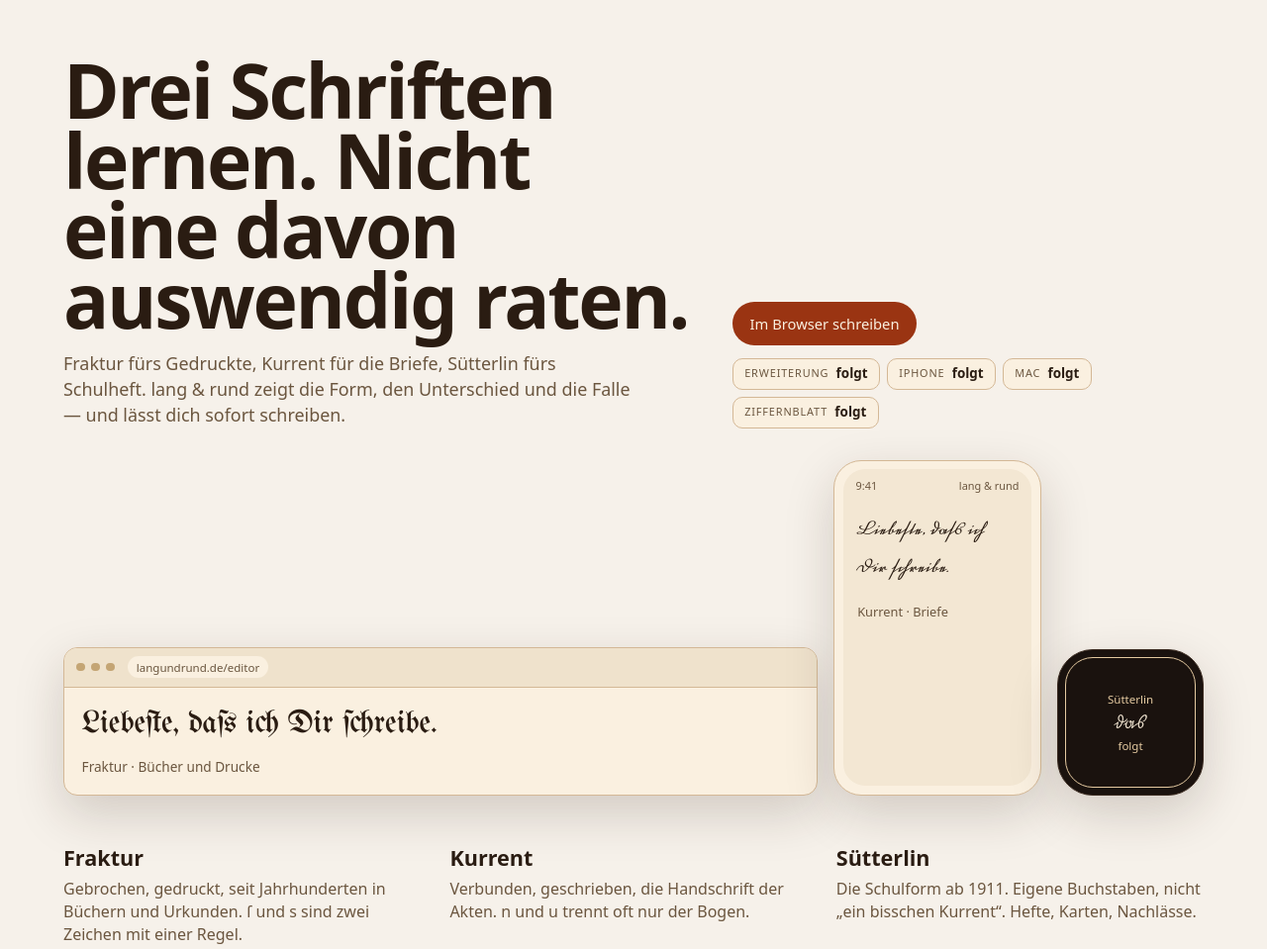
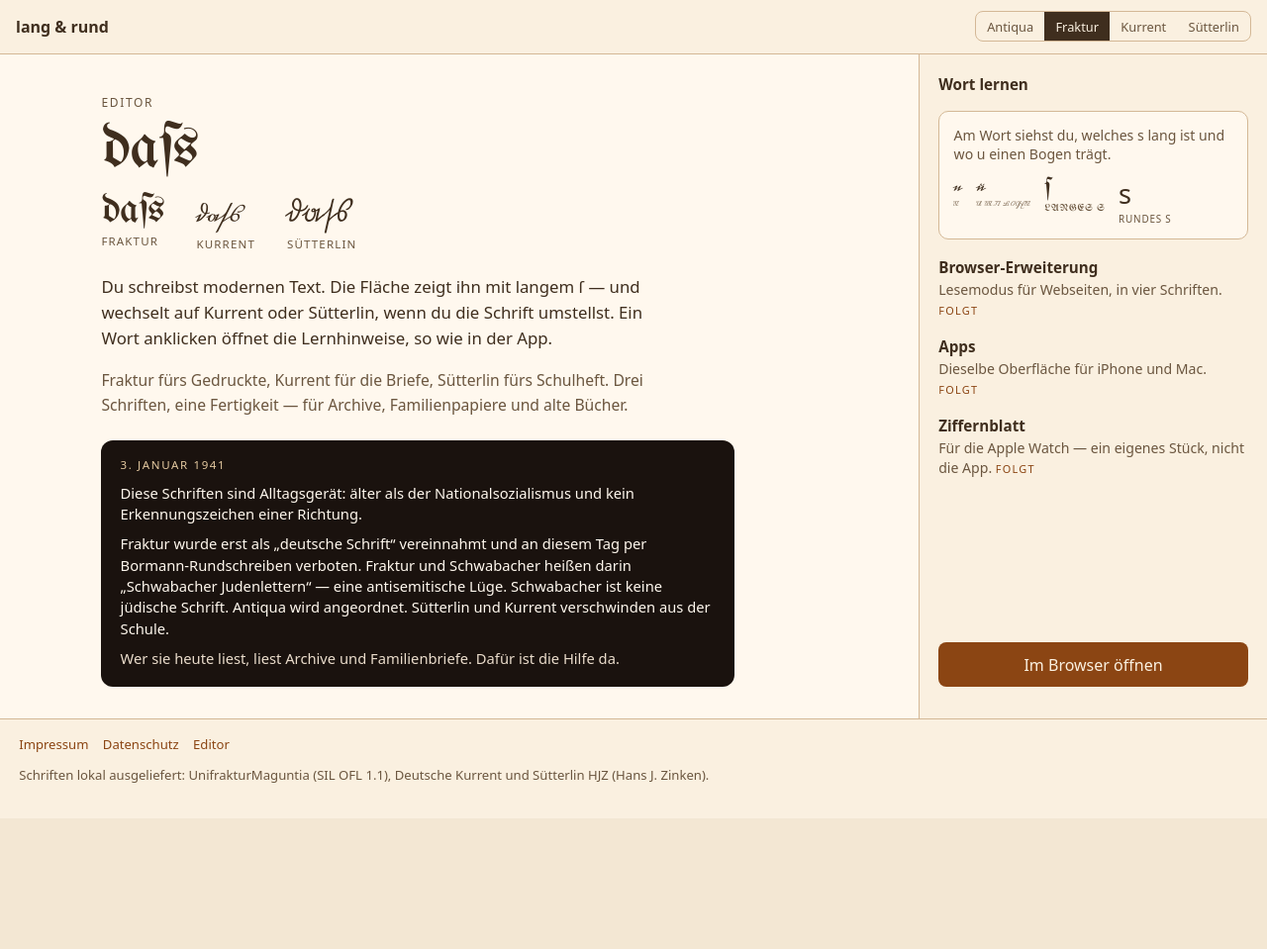
Before and after one commit to MarkusGerke/lang-und-rund, a browser extension: page site/index.html in a window 1280 px wide. Shown: the top 959 px of the page at 99% size. After the commit the page ends 827 px from the top, so only its background shows below. Drawn offline with Linux system fonts and the light colour scheme.

Commit message:
Startseite: Werkbank statt Bühne (v1.9.1).
Co-authored-by: Cursor <cursoragent@cursor.com>

```diff
--- a/package.json
+++ b/package.json
@@ -1,7 +1,7 @@
 {
   "name": "langs-monorepo",
   "private": true,
-  "version": "1.9.0",
+  "version": "1.9.1",
   "description": "lang & rund – historisches langes/rundes s (Editor + Browser-Erweiterung)",
   "scripts": {
     "build": "pnpm -r run build",
--- a/packages/extension/manifest.chrome.json
+++ b/packages/extension/manifest.chrome.json
@@ -2,7 +2,7 @@
   "manifest_version": 3,
   "name": "lang & rund",
   "short_name": "lang & rund",
-  "version": "1.9.0",
+  "version": "1.9.1",
   "description": "Liest Webseiten im Lesemodus mit historischem langem ſ und rundem s.",
   "icons": {
     "16": "icons/icon-16.png",
--- a/packages/extension/manifest.firefox.json
+++ b/packages/extension/manifest.firefox.json
@@ -2,7 +2,7 @@
   "manifest_version": 3,
   "name": "lang & rund",
   "short_name": "lang & rund",
-  "version": "1.9.0",
+  "version": "1.9.1",
   "description": "Liest Webseiten im Lesemodus mit historischem langem ſ und rundem s.",
   "browser_specific_settings": {
     "gecko": {
--- a/packages/extension/package.json
+++ b/packages/extension/package.json
@@ -1,6 +1,6 @@
 {
   "name": "@langs/extension",
-  "version": "1.9.0",
+  "version": "1.9.1",
   "private": true,
   "type": "module",
   "scripts": {
--- a/packages/extension/src/shared/links.ts
+++ b/packages/extension/src/shared/links.ts
@@ -3,7 +3,7 @@ export const BRAND_NAME = 'lang & rund';
 export const BRAND_NAME_SHORT = 'lang & rund';
 
 /** App-Version (mit Manifest abgleichen). */
-export const APP_VERSION = '1.9.0';
+export const APP_VERSION = '1.9.1';
 
 /** macOS/iOS-Host: Fenstertitel ohne Artikel. */
 export const WINDOW_TITLE_CLAIM =
--- a/site/index.html
+++ b/site/index.html
@@ -25,296 +25,250 @@
         font-display: swap;
       }
       :root {
-        --night: #1a120e;
-        --cream: #f3e7d3;
-        --paper: #faf0e0;
-        --ink: #2a1c12;
+        --bg: #f3e7d3;
+        --surface: #faf0e0;
+        --ink: #3f2e1e;
         --muted: #6b563f;
         --line: #d4b896;
-        --accent: #9a3412;
+        --accent: #8b4513;
+        --paper: #fff8ee;
+        --night: #1a120e;
         --gold: #e4c9a0;
       }
       * { box-sizing: border-box; }
-      html, body { margin: 0; background: #f6f1ea; color: var(--ink); }
-      body { font-family: system-ui, -apple-system, sans-serif; }
+      html, body { margin: 0; background: var(--bg); color: var(--ink); }
+      body {
+        font-family: system-ui, -apple-system, sans-serif;
+        min-height: 100vh;
+        display: flex;
+        flex-direction: column;
+      }
       a { color: inherit; }
       .fraktur { font-family: "UnifrakturMaguntia", Georgia, serif; }
       .kurrent { font-family: "LangsKurrent", cursive; }
       .suetterlin { font-family: "LangsSuetterlin", cursive; }
-      .go {
-        display: inline-block;
-        padding: 0.75rem 1.1rem;
-        border-radius: 999px;
-        background: var(--accent);
-        color: var(--paper);
-        text-decoration: none;
-        font-size: 0.92rem;
-      }
-      .go:hover { opacity: 0.92; }
-      .badges { display: flex; flex-wrap: wrap; gap: 0.45rem; }
-      .badge {
-        display: inline-flex;
-        align-items: center;
-        gap: 0.45rem;
-        padding: 0.45rem 0.7rem;
-        border-radius: 10px;
-        border: 1px solid var(--line);
-        background: var(--paper);
-        font-size: 0.78rem;
-        line-height: 1.15;
-      }
-      .badge b { display: block; font-size: 0.84rem; }
-      .badge span {
-        color: var(--muted);
-        font-size: 0.68rem;
-        letter-spacing: 0.08em;
-        text-transform: uppercase;
-      }
-      .browser, .phone, .watch {
-        background: var(--paper);
-        color: var(--ink);
-        box-shadow: 0 18px 50px rgba(42, 28, 18, 0.18);
-      }
-      .browser { border-radius: 14px; overflow: hidden; border: 1px solid var(--line); }
-      .browser-bar {
+
+      .bar {
         display: flex;
         align-items: center;
-        gap: 0.4rem;
-        padding: 0.55rem 0.75rem;
-        background: #efe2cc;
+        justify-content: space-between;
+        gap: 1rem;
+        padding: 0.7rem 1rem;
+        background: var(--surface);
         border-bottom: 1px solid var(--line);
       }
-      .dot { width: 0.55rem; height: 0.55rem; border-radius: 50%; background: #c4a574; }
-      .url {
-        margin-left: 0.4rem;
-        padding: 0.2rem 0.55rem;
-        border-radius: 999px;
-        background: var(--paper);
-        font-size: 0.72rem;
+      .brand { margin: 0; font-weight: 600; }
+      .modes {
+        display: flex;
+        border: 1px solid var(--line);
+        border-radius: 8px;
+        overflow: hidden;
+      }
+      .modes span {
+        padding: 0.35rem 0.7rem;
+        font-size: 0.8rem;
         color: var(--muted);
       }
-      .screen { padding: 1rem 1.1rem 1.2rem; }
-      .phone {
-        width: 210px;
-        border-radius: 28px;
-        padding: 0.55rem;
-        border: 1px solid var(--line);
+      .modes span.on {
+        background: var(--ink);
+        color: var(--surface);
       }
-      .phone-screen {
-        border-radius: 22px;
-        overflow: hidden;
-        background: var(--cream);
-        min-height: 320px;
+
+      .body {
+        flex: 1;
+        display: grid;
+        grid-template-columns: 1fr min(22rem, 34vw);
+        min-height: 0;
       }
-      .phone-top {
-        display: flex;
-        justify-content: space-between;
-        padding: 0.55rem 0.8rem 0.2rem;
-        font-size: 0.68rem;
+      .sheet {
+        padding: 2.5rem 8vw 2rem;
+        background: var(--paper);
+      }
+      .kicker {
+        margin: 0 0 0.4rem;
+        font-size: 0.75rem;
+        letter-spacing: 0.14em;
+        text-transform: uppercase;
         color: var(--muted);
       }
-      .watch {
-        width: 148px;
-        height: 148px;
-        border-radius: 36px;
-        padding: 0.45rem;
+      .sheet h1 {
+        margin: 0 0 0.35rem;
+        font-size: clamp(2.4rem, 5vw, 4rem);
+        font-weight: 400;
+        line-height: 1.05;
+      }
+      .sample-row {
+        display: flex;
+        flex-wrap: wrap;
+        gap: 1.25rem 2rem;
+        margin: 0 0 1.4rem;
+        align-items: baseline;
+      }
+      .sample-row figure { margin: 0; }
+      .sample-row figcaption {
+        margin-top: 0.15rem;
+        font-size: 0.72rem;
+        letter-spacing: 0.1em;
+        text-transform: uppercase;
+        color: var(--muted);
+      }
+      .sample-row .kurrent,
+      .sample-row .suetterlin {
+        font-size: clamp(1.6rem, 3vw, 2.4rem);
+      }
+      .prose {
+        margin: 0 0 1.1rem;
+        max-width: 36rem;
+        font-size: 1.05rem;
+        line-height: 1.55;
+      }
+      .prose.muted { color: var(--muted); font-size: 0.98rem; }
+
+      .history {
+        margin: 1.5rem 0 0;
+        padding: 1.1rem 1.2rem;
+        max-width: 40rem;
         background: var(--night);
-        color: var(--cream);
-        border: 1px solid #3a2a20;
+        color: var(--paper);
+        border-radius: 12px;
       }
-      .watch-face {
-        height: 100%;
-        border-radius: 28px;
-        border: 1px solid var(--gold);
+      .history .when {
+        margin: 0 0 0.55rem;
+        font-size: 0.72rem;
+        letter-spacing: 0.14em;
+        text-transform: uppercase;
+        color: var(--gold);
+      }
+      .history p {
+        margin: 0 0 0.55rem;
+        font-size: 0.92rem;
+        line-height: 1.45;
+      }
+      .history p:last-child { margin: 0; color: #eadccb; }
+
+      .drawer {
+        background: var(--surface);
+        border-left: 1px solid var(--line);
+        padding: 1.25rem 1.2rem 2rem;
         display: flex;
         flex-direction: column;
-        align-items: center;
-        justify-content: center;
-        gap: 0.2rem;
+        gap: 1.1rem;
       }
-      .watch-face em {
-        font-style: normal;
-        font-size: 0.72rem;
-        color: var(--gold);
+      .drawer h2 { margin: 0; font-size: 0.95rem; }
+      .learn {
+        padding: 0.85rem 0.9rem;
+        background: var(--paper);
+        border: 1px solid var(--line);
+        border-radius: 10px;
       }
-
-      .page { padding-bottom: 2rem; }
-      .top {
-        display: grid;
-        grid-template-columns: 1.15fr 0.85fr;
-        gap: 2rem;
-        padding: 7vh 5vw 2rem;
-        align-items: end;
+      .learn p { margin: 0; font-size: 0.88rem; line-height: 1.4; color: var(--muted); }
+      .glyphs {
+        display: flex;
+        gap: 0.85rem;
+        margin-top: 0.65rem;
+        font-size: 1.7rem;
       }
-      .top h1 {
-        margin: 0;
-        font-size: clamp(3.2rem, 6vw, 5.4rem);
-        line-height: 0.92;
-        letter-spacing: -0.03em;
-      }
-      .lead {
-        margin: 1rem 0 0;
-        max-width: 36rem;
-        font-size: 1.12rem;
-        line-height: 1.45;
-        color: var(--muted);
-      }
-      .stage {
-        display: grid;
-        grid-template-columns: 1.4fr 210px 148px;
-        gap: 1rem;
-        align-items: end;
-        padding: 0 5vw 2rem;
-      }
-      .scripts {
-        display: grid;
-        grid-template-columns: 1fr 1fr 1fr;
-        gap: 1.2rem;
-        padding: 1rem 5vw 3rem;
-      }
-      .scripts h2 { margin: 0 0 0.35rem; font-size: 1.35rem; }
-      .scripts p { margin: 0; color: var(--muted); line-height: 1.45; }
-      .history {
-        margin: 0 5vw;
-        display: grid;
-        grid-template-columns: auto 1fr;
-        gap: 1.5rem;
-        align-items: center;
-        padding: 1.4rem 1.5rem;
-        background: var(--night);
-        color: var(--cream);
-        border-radius: 18px;
-      }
-      .history .date {
-        font-size: clamp(2.4rem, 5vw, 3.6rem);
-        line-height: 0.9;
-        color: var(--gold);
-      }
-      .history p { margin: 0 0 0.55rem; line-height: 1.45; }
-      .history p:last-child { margin: 0; color: #eadccb; }
-      .split {
-        display: grid;
-        grid-template-columns: 1fr 1fr;
-        gap: 2rem;
-        padding: 3rem 5vw 0;
-      }
-      .split h2 { margin: 0 0 0.4rem; font-size: 2rem; }
-      .glyph-row {
-        display: flex;
-        gap: 1rem;
-        margin-top: 0.8rem;
-        font-size: 2.6rem;
-      }
-      .glyph-row span {
+      .glyphs span {
         display: block;
-        font-size: 0.7rem;
+        font-size: 0.62rem;
         letter-spacing: 0.08em;
         text-transform: uppercase;
         color: var(--muted);
       }
+      .offer strong { display: block; font-size: 0.95rem; }
+      .offer p {
+        margin: 0.2rem 0 0;
+        color: var(--muted);
+        font-size: 0.88rem;
+        line-height: 1.4;
+      }
+      .offer em {
+        font-style: normal;
+        font-size: 0.68rem;
+        letter-spacing: 0.12em;
+        text-transform: uppercase;
+        color: var(--accent);
+      }
+      .go {
+        margin-top: auto;
+        display: block;
+        text-align: center;
+        text-decoration: none;
+        background: var(--accent);
+        color: var(--surface);
+        padding: 0.7rem 1rem;
+        border-radius: 8px;
+      }
+      .go:hover { opacity: 0.92; }
+
       .site-footer {
-        margin-top: 3rem;
-        padding: 1.5rem 5vw 2.5rem;
+        padding: 1rem 1.2rem 1.4rem;
         border-top: 1px solid var(--line);
         color: var(--muted);
-        font-size: 0.85rem;
+        font-size: 0.82rem;
+        background: var(--surface);
       }
       .site-footer nav {
         display: flex;
         flex-wrap: wrap;
         gap: 0.35rem 0.9rem;
-        margin-bottom: 0.65rem;
+        margin-bottom: 0.45rem;
       }
       .site-footer a { text-decoration: none; color: var(--accent); }
       .site-footer a:hover { text-decoration: underline; }
-      @media (max-width: 900px) {
-        .top, .stage, .scripts, .history, .split { grid-template-columns: 1fr; }
-        .stage { justify-items: center; }
-        .phone { width: min(210px, 70vw); }
+
+      @media (max-width: 800px) {
+        .body { grid-template-columns: 1fr; }
+        .modes { display: none; }
+        .drawer {
+          border-left: 0;
+          border-top: 1px solid var(--line);
+        }
+        .go { margin-top: 0.5rem; }
       }
     </style>
   </head>
   <body>
-    <main class="page">
-      <header class="top">
-        <div>
-          <h1>Drei Schriften lernen. Nicht eine davon auswendig raten.</h1>
-          <p class="lead">
-            Fraktur fürs Gedruckte, Kurrent für die Briefe, Sütterlin fürs Schulheft.
-            lang &amp; rund zeigt die Form, den Unterschied und die Falle — und lässt dich sofort schreiben.
-          </p>
+    <header class="bar">
+      <p class="brand">lang &amp; rund</p>
+      <div class="modes" aria-hidden="true">
+        <span>Antiqua</span>
+        <span class="on">Fraktur</span>
+        <span>Kurrent</span>
+        <span>Sütterlin</span>
+      </div>
+    </header>
+
+    <div class="body">
+      <section class="sheet">
+        <p class="kicker">Editor</p>
+        <h1 class="fraktur">daſs</h1>
+        <div class="sample-row" aria-label="Drei Schriften">
+          <figure>
+            <div class="fraktur" style="font-size: clamp(1.8rem, 3.5vw, 2.6rem)">daſs</div>
+            <figcaption>Fraktur</figcaption>
+          </figure>
+          <figure>
+            <div class="kurrent">das#</div>
+            <figcaption>Kurrent</figcaption>
+          </figure>
+          <figure>
+            <div class="suetterlin">das#</div>
+            <figcaption>Sütterlin</figcaption>
+          </figure>
         </div>
-        <div>
-          <a class="go" href="/editor/">Im Browser schreiben</a>
-          <div class="badges" style="margin-top:0.8rem">
-            <span class="badge"><span>Erweiterung</span><b>folgt</b></span>
-            <span class="badge"><span>iPhone</span><b>folgt</b></span>
-            <span class="badge"><span>Mac</span><b>folgt</b></span>
-            <span class="badge"><span>Ziffernblatt</span><b>folgt</b></span>
-          </div>
-        </div>
-      </header>
+        <p class="prose">
+          Du schreibst modernen Text. Die Fläche zeigt ihn mit langem ſ —
+          und wechselt auf Kurrent oder Sütterlin, wenn du die Schrift umstellst.
+          Ein Wort anklicken öffnet die Lernhinweise, so wie in der App.
+        </p>
+        <p class="prose muted">
+          Fraktur fürs Gedruckte, Kurrent für die Briefe, Sütterlin fürs Schulheft.
+          Drei Schriften, eine Fertigkeit — für Archive, Familienpapiere und alte Bücher.
+        </p>
 
-      <div class="stage" aria-hidden="true">
-        <div class="browser">
-          <div class="browser-bar">
-            <i class="dot"></i><i class="dot"></i><i class="dot"></i>
-            <span class="url">langundrund.de/editor</span>
-          </div>
-          <div class="screen">
-            <p class="fraktur" style="margin:0;font-size:2rem;line-height:1.3">
-              Liebeſte, daſs ich Dir ſchreibe.
-            </p>
-            <p style="margin:0.8rem 0 0;color:var(--muted);font-size:0.85rem">
-              Fraktur · Bücher und Drucke
-            </p>
-          </div>
-        </div>
-        <div class="phone">
-          <div class="phone-screen">
-            <div class="phone-top"><span>9:41</span><span>lang &amp; rund</span></div>
-            <p class="kurrent" style="margin:1rem 0.9rem;font-size:1.7rem;line-height:1.4">
-              Liebeste, das# ich Dir schreibe.
-            </p>
-            <p style="margin:0 0.9rem;color:var(--muted);font-size:0.8rem">Kurrent · Briefe</p>
-          </div>
-        </div>
-        <div class="watch">
-          <div class="watch-face">
-            <em>Sütterlin</em>
-            <strong class="suetterlin" style="font-size:1.4rem;font-weight:400">da#</strong>
-            <em>folgt</em>
-          </div>
-        </div>
-      </div>
-
-      <section class="scripts" aria-label="Drei Schriften">
-        <div>
-          <h2>Fraktur</h2>
-          <p>
-            Gebrochen, gedruckt, seit Jahrhunderten in Büchern und Urkunden.
-            ſ und s sind zwei Zeichen mit einer Regel.
-          </p>
-        </div>
-        <div>
-          <h2>Kurrent</h2>
-          <p>
-            Verbunden, geschrieben, die Handschrift der Akten.
-            n und u trennt oft nur der Bogen.
-          </p>
-        </div>
-        <div>
-          <h2>Sütterlin</h2>
-          <p>
-            Die Schulform ab 1911. Eigene Buchstaben, nicht „ein bisschen Kurrent“.
-            Hefte, Karten, Nachlässe.
-          </p>
-        </div>
-      </section>
-
-      <section class="history" aria-labelledby="history-title">
-        <p class="date" id="history-title">3.1.<br />1941</p>
-        <div>
+        <aside class="history" aria-labelledby="history-title">
+          <p class="when" id="history-title">3. Januar 1941</p>
           <p>
             Diese Schriften sind Alltagsgerät: älter als der Nationalsozialismus
             und kein Erkennungszeichen einer Richtung.
@@ -324,40 +278,38 @@
             per Bormann-Rundschreiben verboten. Fraktur und Schwabacher heißen darin
             „Schwabacher Judenlettern“ — eine antisemitische Lüge. Schwabacher ist
             keine jüdische Schrift. Antiqua wird angeordnet. Sütterlin und Kurrent
-            verschwinden aus der Schule, eine lateinische Schreibschrift kommt an
-            ihre Stelle.
+            verschwinden aus der Schule.
           </p>
-          <p>
-            Wer sie heute liest, liest Archive, Familienbriefe und alte Bücher.
-            Dafür ist die Hilfe da.
-          </p>
-        </div>
+          <p>Wer sie heute liest, liest Archive und Familienbriefe. Dafür ist die Hilfe da.</p>
+        </aside>
       </section>
 
-      <section class="split">
-        <div>
-          <h2>Lernhinweise, nicht Rätselraten.</h2>
-          <p style="margin:0;color:var(--muted);max-width:34rem">
-            Am Wort siehst du, welches s lang ist und wo u einen Bogen trägt.
-            Dieselbe Hilfe in Fraktur, Kurrent und Sütterlin.
-          </p>
-          <div class="glyph-row" aria-hidden="true">
+      <aside class="drawer" aria-label="Angebote">
+        <h2>Wort lernen</h2>
+        <div class="learn">
+          <p>Am Wort siehst du, welches s lang ist und wo u einen Bogen trägt.</p>
+          <div class="glyphs" aria-hidden="true">
             <div class="kurrent">n<span>n</span></div>
             <div class="kurrent">u<span>u mit Bogen</span></div>
             <div class="fraktur">ſ<span>langes ſ</span></div>
             <div>s<span>rundes s</span></div>
           </div>
         </div>
-        <div>
-          <h2>Ziffernblatt, extra.</h2>
-          <p style="margin:0 0 1rem;color:var(--muted)">
-            Nicht die App am Handgelenk, sondern ein Ziffernblatt. Es folgt.
-            Der Editor ist schon offen.
-          </p>
-          <a class="go" href="/editor/">Editor öffnen</a>
+        <div class="offer">
+          <strong>Browser-Erweiterung</strong>
+          <p>Lesemodus für Webseiten, in vier Schriften. <em>folgt</em></p>
         </div>
-      </section>
-    </main>
+        <div class="offer">
+          <strong>Apps</strong>
+          <p>Dieselbe Oberfläche für iPhone und Mac. <em>folgt</em></p>
+        </div>
+        <div class="offer">
+          <strong>Ziffernblatt</strong>
+          <p>Für die Apple Watch — ein eigenes Stück, nicht die App. <em>folgt</em></p>
+        </div>
+        <a class="go" href="/editor/">Im Browser öffnen</a>
+      </aside>
+    </div>
 
     <footer class="site-footer">
       <nav aria-label="Rechtliches">
```
Also changed, not shown: packages/extension/dist-app/Script.js, packages/extension/safari/xcode/Shared (Extension)/Resources/manifest.json.
